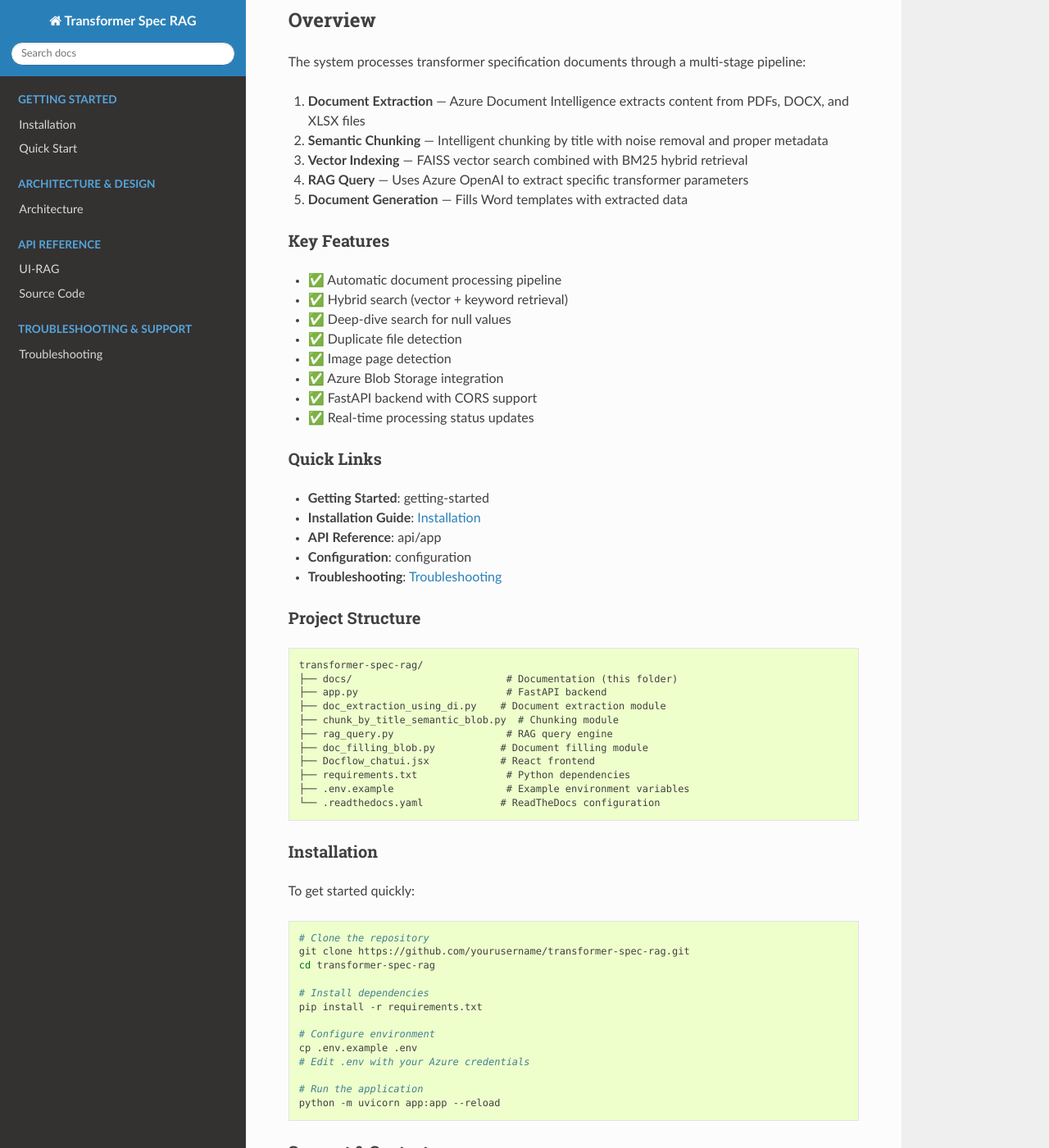
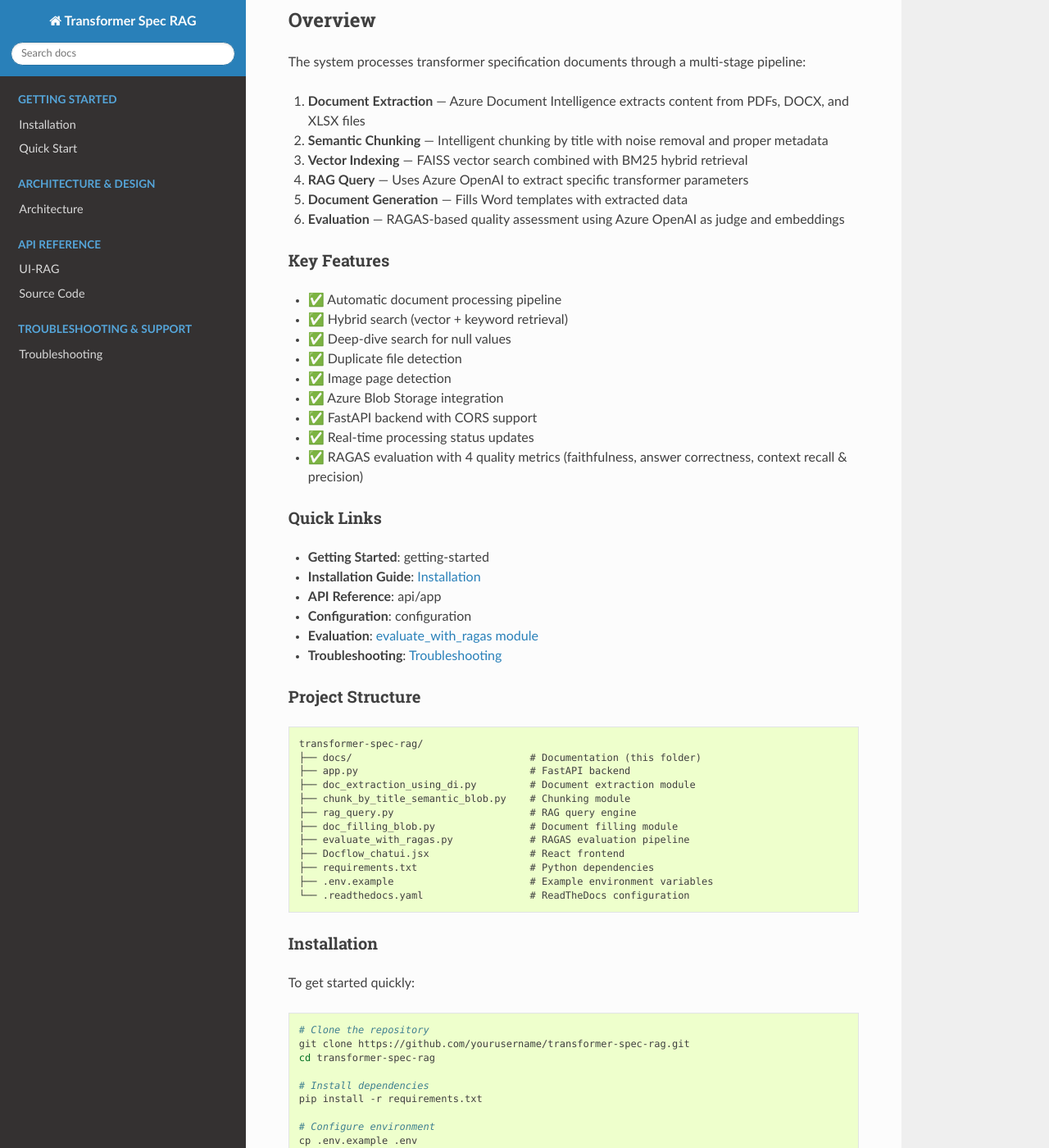
Before and after one commit to chaitra-bhandari/TransformerRag, a Sphinx documentation site: the page built from UI-RAG/docs/index.rst, in a window 1280 px wide and 1400 px high, scrolled down 2192 px. Shown: the whole window at 82% size. Built offline with Sphinx 7.4.7 and the Read the Docs theme 3.1.0, drawn with Linux system fonts in a browser that asks for light colours; pages that are not in the unit, such as notebooks, are missing from menus.

Commit message:
Update index.rst

```diff
--- a/UI-RAG/docs/index.rst
+++ b/UI-RAG/docs/index.rst
@@ -54,6 +54,7 @@ The system processes transformer specification documents through a multi-stage p
 3. **Vector Indexing** — FAISS vector search combined with BM25 hybrid retrieval
 4. **RAG Query** — Uses Azure OpenAI to extract specific transformer parameters
 5. **Document Generation** — Fills Word templates with extracted data
+6. **Evaluation** — RAGAS-based quality assessment using Azure OpenAI as judge and embeddings
 
 Key Features
 ~~~~~~~~~~~~
@@ -66,6 +67,7 @@ Key Features
 - ✅ Azure Blob Storage integration
 - ✅ FastAPI backend with CORS support
 - ✅ Real-time processing status updates
+- ✅ RAGAS evaluation with 4 quality metrics (faithfulness, answer correctness, context recall & precision)
 
 Quick Links
 ~~~~~~~~~~~
@@ -74,6 +76,7 @@ Quick Links
 - **Installation Guide**: :doc:`installation`
 - **API Reference**: :doc:`api/app`
 - **Configuration**: :doc:`configuration`
+- **Evaluation**: :doc:`evaluate_with_ragas`
 - **Troubleshooting**: :doc:`troubleshooting`
 
 Project Structure
@@ -82,17 +85,17 @@ Project Structure
 .. code-block:: text
 
    transformer-spec-rag/
-   ├── docs/                          # Documentation (this folder)
-   ├── app.py                         # FastAPI backend
-   ├── doc_extraction_using_di.py    # Document extraction module
-   ├── chunk_by_title_semantic_blob.py  # Chunking module
-   ├── rag_query.py                   # RAG query engine
-   ├── doc_filling_blob.py           # Document filling module
-   ├── Docflow_chatui.jsx            # React frontend
-   ├── requirements.txt               # Python dependencies
-   ├── .env.example                   # Example environment variables
-   └── .readthedocs.yaml             # ReadTheDocs configuration
-
+   ├── docs/                              # Documentation (this folder)
+   ├── app.py                             # FastAPI backend
+   ├── doc_extraction_using_di.py         # Document extraction module
+   ├── chunk_by_title_semantic_blob.py    # Chunking module
+   ├── rag_query.py                       # RAG query engine
+   ├── doc_filling_blob.py                # Document filling module
+   ├── evaluate_with_ragas.py             # RAGAS evaluation pipeline
+   ├── Docflow_chatui.jsx                 # React frontend
+   ├── requirements.txt                   # Python dependencies
+   ├── .env.example                       # Example environment variables
+   └── .readthedocs.yaml                  # ReadTheDocs configuration
 Installation
 ~~~~~~~~~~~~
 
```
